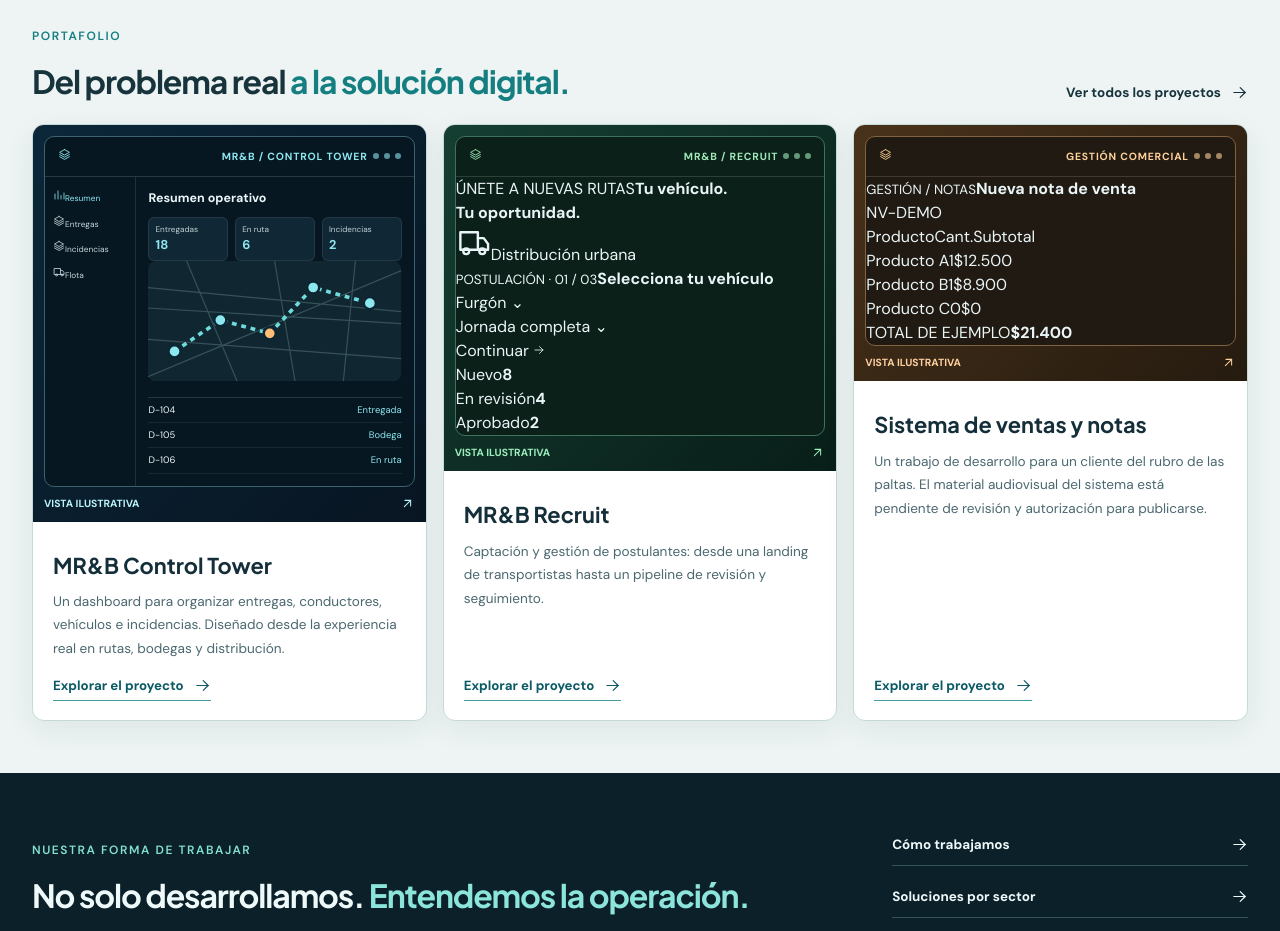
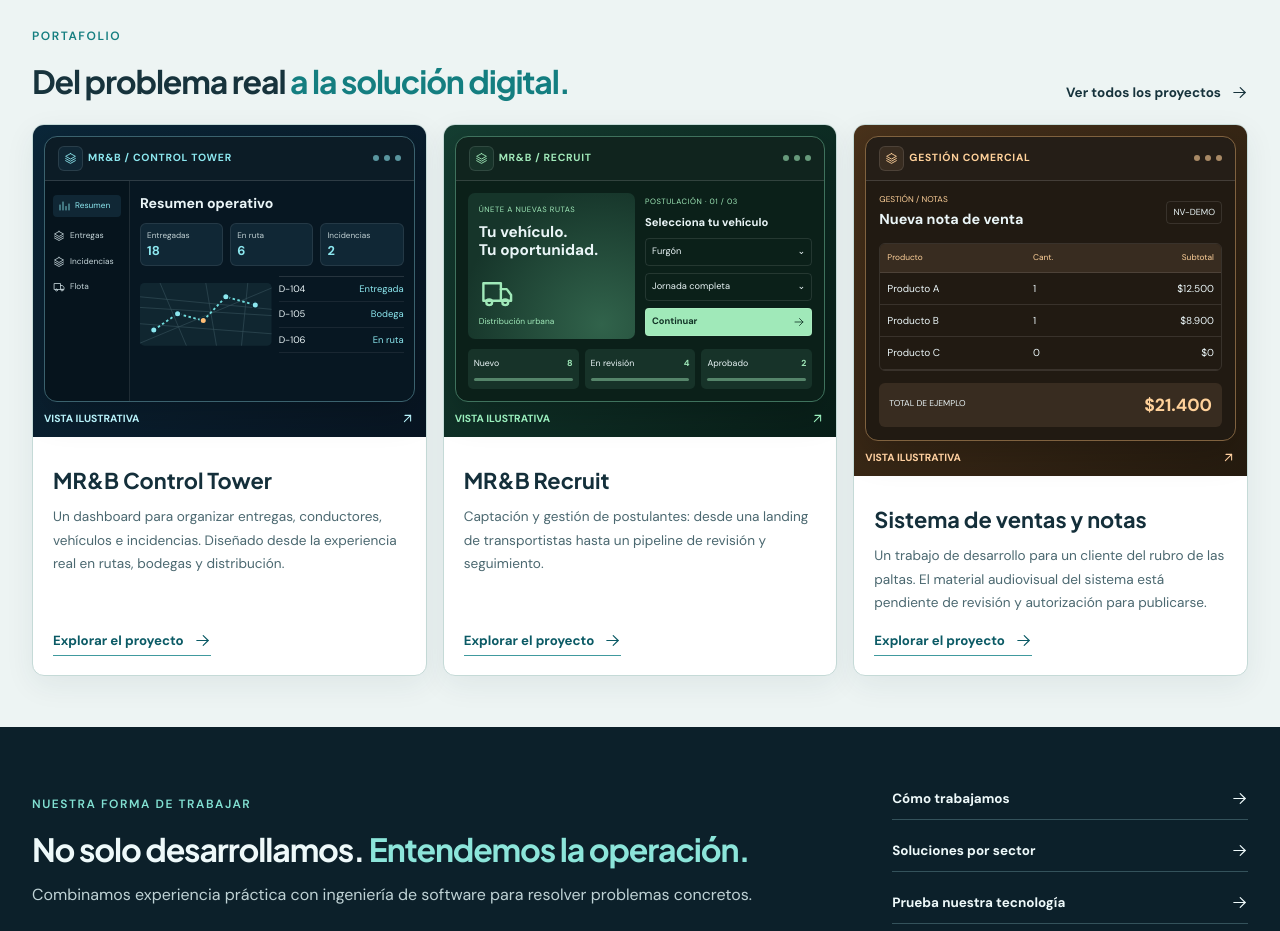
Before and after one commit to miguel-dashboard/muvory-website, a React (Vite) app: page / in a window 1280 px wide. Shown: the part 1220-2151 px from the top of the page. Built offline with nearby package versions, Linux system fonts and the light colour scheme.

Commit message:
Polish product dashboards with distinct preview compositions, status chips and responsive workspaces

```diff
--- a/src/product-lab.css
+++ b/src/product-lab.css
@@ -24,3 +24,30 @@
 .ml-pipeline{display:grid;grid-template-columns:repeat(3,minmax(0,1fr));gap:8px}.ml-pipeline>div{background:var(--ml-bg);border-radius:7px;border:1px solid #ffffff24;padding:11px;min-height:100px}.ml-pipeline small{display:block;font-size:.72rem}.ml-pipeline b{display:block;color:var(--ml-accent);font-size:1.5rem}.ml-pipeline p{font-size:.72rem;overflow-wrap:anywhere}
 .ml-table-wrap input{width:66px}.ml-lab>footer{display:flex;flex-wrap:wrap;align-items:center;justify-content:space-between;gap:8px;padding:10px 13px;border-top:1px solid #ffffff24;color:#b9d0d4;font-size:.69rem}.ml-lab>footer button{min-height:30px;font-size:.7rem;padding:5px 8px}
 @media(max-width:600px){.ml-form{grid-template-columns:1fr}.ml-lab .ml-metrics>div{padding:7px}.ml-pipeline>div{padding:7px}.ml-lab-body{gap:12px}.ml-preview-body{min-height:135px}}
+
+/* Product-grade visual system — distinct by domain, shared accessibility. */
+.ml-preview,.ml-lab{border-radius:13px;box-shadow:0 12px 35px #0003;--ml-muted:#b8cdd4;--ml-border:#ffffff1b}
+.ml-top{min-height:40px;padding:9px 13px;letter-spacing:.07em;background:#ffffff05}
+.ml-top span:first-child{margin-right:0}.ml-top span:nth-child(2){margin-right:auto}
+.ml-brand-mark{display:grid;place-items:center;width:25px;height:25px;border-radius:6px;background:var(--ml-bg);color:var(--ml-accent);border:1px solid var(--ml-border);flex:none}
+.ml-preview-body{min-height:220px;grid-template-columns:minmax(70px,.3fr) minmax(0,1fr)}
+.ml-side{background:#0002;padding:14px 8px;gap:13px}.ml-side span{display:flex;gap:5px;align-items:center;white-space:nowrap}.ml-side span:first-child{background:var(--ml-bg);padding:5px;border-radius:4px}
+.ml-content{padding:12px 10px}.ml-content>strong{font-size:.88rem}.ml-control-preview-lower{display:grid;grid-template-columns:1fr .95fr;gap:7px;align-items:center;margin-top:10px}.ml-mini-route{width:100%;height:auto}.ml-control-preview-lower .ml-mini-table{margin:0}.ml-mini-table>div{flex-wrap:wrap}
+.ml-recruit-preview{display:grid;grid-template-columns:1fr 1fr;gap:10px;padding:12px;min-height:220px}.ml-recruit-hero{background:radial-gradient(ellipse at 80% 90%,#31634b,#16352a 75%);border-radius:7px;padding:11px;display:flex;flex-direction:column;gap:9px}.ml-recruit-hero>span,.ml-recruit-preview-form>small{font-size:.48rem;color:var(--ml-accent);letter-spacing:.07em}.ml-recruit-hero>strong{font-size:clamp(.78rem,1.2vw,1.1rem);line-height:1.16}.ml-truck-art{display:grid;gap:5px;color:var(--ml-accent);margin-top:auto}.ml-truck-art>span{font-size:.52rem}.ml-recruit-preview-form{display:grid;align-content:center;gap:7px;min-width:0}.ml-recruit-preview-form>b{font-size:.7rem}.ml-fake-field,.ml-fake-cta{padding:6px;font-size:.58rem;display:flex;justify-content:space-between;align-items:center;border:1px solid var(--ml-border);border-radius:4px;gap:4px}.ml-fake-cta{background:var(--ml-accent);color:#123326;font-weight:700}.ml-preview-pipeline{grid-column:1/-1;display:grid;grid-template-columns:repeat(3,minmax(0,1fr));gap:6px}.ml-preview-pipeline>div{display:grid;grid-template-columns:1fr auto;align-items:center;gap:5px;background:var(--ml-bg);padding:6px;border-radius:5px;font-size:.55rem}.ml-preview-pipeline b{color:var(--ml-accent)}.ml-preview-pipeline i{grid-column:1/-1;height:3px;background:var(--ml-accent);opacity:.45;border-radius:8px}
+.ml-sales-preview{padding:13px;min-height:220px;display:grid;align-content:start;gap:12px}.ml-sales-head{display:flex;justify-content:space-between;align-items:center;gap:7px}.ml-sales-head small{display:block;font-size:.52rem;color:var(--ml-accent)}.ml-sales-head strong{display:block;font-size:.9rem;margin-top:3px}.ml-sales-head>span{font-size:.55rem;border:1px solid var(--ml-border);padding:4px 6px;border-radius:4px;white-space:nowrap}.ml-sales-sheet{border:1px solid var(--ml-border);border-radius:6px;overflow:hidden}.ml-sales-row{display:grid;grid-template-columns:1.2fr .5fr 1fr;gap:4px;font-size:.63rem;padding:8px 7px;border-bottom:1px solid var(--ml-border)}.ml-sales-row>span:last-child{text-align:right}.ml-sales-label{background:var(--ml-bg);color:var(--ml-accent);font-size:.52rem}.ml-sales-total{display:flex;align-items:center;justify-content:space-between;background:var(--ml-bg);padding:9px 10px;border-radius:6px;gap:5px}.ml-sales-total>span{font-size:.53rem}.ml-sales-total strong{font-size:1.1rem;color:var(--ml-accent)}
+.ml-workspace{display:grid;grid-template-columns:150px minmax(0,1fr)}.ml-lab-sidebar{display:flex;flex-direction:column;gap:7px;padding:20px 10px;background:#0002;border-right:1px solid var(--ml-border)}.ml-lab-sidebar>span{font-size:.57rem;letter-spacing:.1em;color:var(--ml-muted);padding:5px}.ml-lab-sidebar>div{display:flex;align-items:center;gap:8px;padding:10px 8px;border-radius:6px;color:var(--ml-muted);font-size:.75rem}.ml-lab-sidebar>div.is-current{background:var(--ml-bg);color:var(--ml-accent);border-left:2px solid var(--ml-accent)}.ml-lab-sidebar .ml-sidebar-foot{margin-top:auto;font-size:.62rem}.ml-sidebar-foot i{width:7px;height:7px;background:#83dbad;border-radius:50%;flex:none}
+.ml-demo-indicator{font-size:.58rem;border:1px solid var(--ml-border);border-radius:20px;padding:4px 8px;white-space:nowrap}.ml-lab-body{min-width:0;gap:20px;padding:clamp(16px,2vw,30px)}
+.ml-page-heading{display:flex;justify-content:space-between;align-items:center;gap:10px;flex-wrap:wrap}.ml-page-heading small{font-size:.62rem;color:var(--ml-accent);letter-spacing:.08em;display:block;margin-bottom:4px}
+.ml-lab .ml-metrics{gap:10px}.ml-lab .ml-metrics>div{padding:14px;background:linear-gradient(140deg,var(--ml-bg),#ffffff04);border-radius:10px}.ml-lab .ml-metrics b{font-size:clamp(1.35rem,2.7vw,2.1rem);font-variant-numeric:tabular-nums}
+.ml-meter{height:4px;border-radius:5px;background:#ffffff14;overflow:hidden;margin-top:8px}.ml-meter i{display:block;height:100%;background:var(--ml-accent);border-radius:5px;transition:width .35s ease}.ml-meter-alert i{background:#ffc18a}.ml-meter-ok i{background:#8ce0a9}
+.ml-state{display:inline-flex;align-items:center;gap:5px;font-size:.69rem;border-radius:20px;padding:4px 8px;font-weight:600;background:#ffffff0d;line-height:1.2;white-space:nowrap}.ml-state:before{content:"";width:5px;height:5px;border-radius:50%;background:currentColor;flex:none}.ml-state-ok{color:#a7edbb;background:#4ac97619}.ml-state-route{color:#8cdfff;background:#4aa9d51c}.ml-state-alert{color:#ffb99d;background:#ef765b1c}.ml-state-wait{color:#ffdb97;background:#d9a6511b}
+.ml-table-wrap{border:1px solid var(--ml-border);border-radius:9px}.ml-table-wrap th,.ml-table-wrap td{padding:11px 9px;border-bottom-color:var(--ml-border)}.ml-table-wrap thead{background:#ffffff07}.ml-table-wrap tbody tr:last-child td{border-bottom:0}.ml-table-wrap tr:has(button[aria-pressed=true]){background:#ffffff06}.ml-table-wrap tbody tr:hover{background:#ffffff08}
+.ml-inspector{border:1px solid var(--ml-border);padding:15px;border-radius:10px}.ml-inspector-copy{display:flex;align-items:center;gap:12px}.ml-inspector-symbol{display:grid;place-items:center;width:40px;height:40px;flex:none;border-radius:9px;background:#ffffff09;color:var(--ml-accent)}
+.ml-recruit-banner{display:flex;align-items:center;justify-content:space-between;gap:12px;padding:18px;background:radial-gradient(ellipse at 90% 90%,#2e6648,#17362a 75%);border:1px solid var(--ml-border);border-radius:10px}.ml-recruit-banner small{color:var(--ml-accent);font-size:.62rem;letter-spacing:.08em}.ml-recruit-banner p{margin-top:6px}.ml-recruit-banner>svg{color:var(--ml-accent);flex:none}.ml-form label{font-size:.8rem}.ml-form select{min-height:43px}
+.ml-pipeline>div{min-height:144px;padding:10px}.ml-pipeline-head{display:flex;justify-content:space-between;align-items:center;gap:5px;flex-wrap:wrap}.ml-pipeline-head b{font-size:.88rem}.ml-candidate{display:flex;gap:7px;padding:10px 7px;background:#0c2019;border:1px solid var(--ml-border);border-radius:7px;margin-top:10px;animation:ml-appear .22s ease-out}.ml-candidate>span{color:var(--ml-accent);flex:none}.ml-candidate strong{font-size:.82rem}.ml-candidate small{font-size:.53rem;color:var(--ml-accent);margin-top:5px}.ml-pipeline-empty{font-size:.68rem;color:var(--ml-muted);padding-top:18px}
+.ml-invoice-total{background:linear-gradient(120deg,#392c1b,#46331b)}.ml-invoice-total strong{font-size:clamp(1.4rem,3vw,2.1rem);color:var(--ml-accent);font-variant-numeric:tabular-nums}.ml-success{display:flex;align-items:center;gap:11px;padding:13px;border-radius:8px;background:#2b65452b;border:1px solid #80d6a73b;color:#b4ecc6;animation:ml-appear .22s ease-out}.ml-success strong{font-size:.9rem}
+.ml-lab button:not(:disabled){transition:background .18s,border-color .18s,box-shadow .18s}.ml-lab button:not(:disabled):hover{border-color:var(--ml-accent);box-shadow:0 0 0 2px #ffffff0d}
+@keyframes ml-appear{from{opacity:0;transform:translateY(4px)}to{opacity:1;transform:translateY(0)}}
+@media(max-width:1050px){.ml-workspace{grid-template-columns:minmax(0,1fr)}.ml-lab-sidebar{flex-direction:row;flex-wrap:wrap;align-items:center;padding:8px 12px;border-right:0;border-bottom:1px solid var(--ml-border);gap:4px}.ml-lab-sidebar>div{padding:5px 7px}.ml-lab-sidebar>span,.ml-lab-sidebar .ml-sidebar-foot{display:none}}
+@media(max-width:650px){.ml-top{font-size:.56rem}.ml-preview-body,.ml-recruit-preview,.ml-sales-preview{min-height:180px}.ml-lab-body{padding:12px;gap:14px}.ml-lab .ml-metrics>div{padding:9px}.ml-pipeline{gap:5px}.ml-pipeline>div{padding:6px}.ml-candidate{flex-direction:column}.ml-pipeline-head .ml-state{font-size:.59rem;padding:4px 5px}.ml-recruit-banner>svg{width:32px}}
+@media(prefers-reduced-motion:reduce){.ml-meter i,.ml-lab button,.ml-candidate,.ml-success{transition:none;animation:none}}
```
